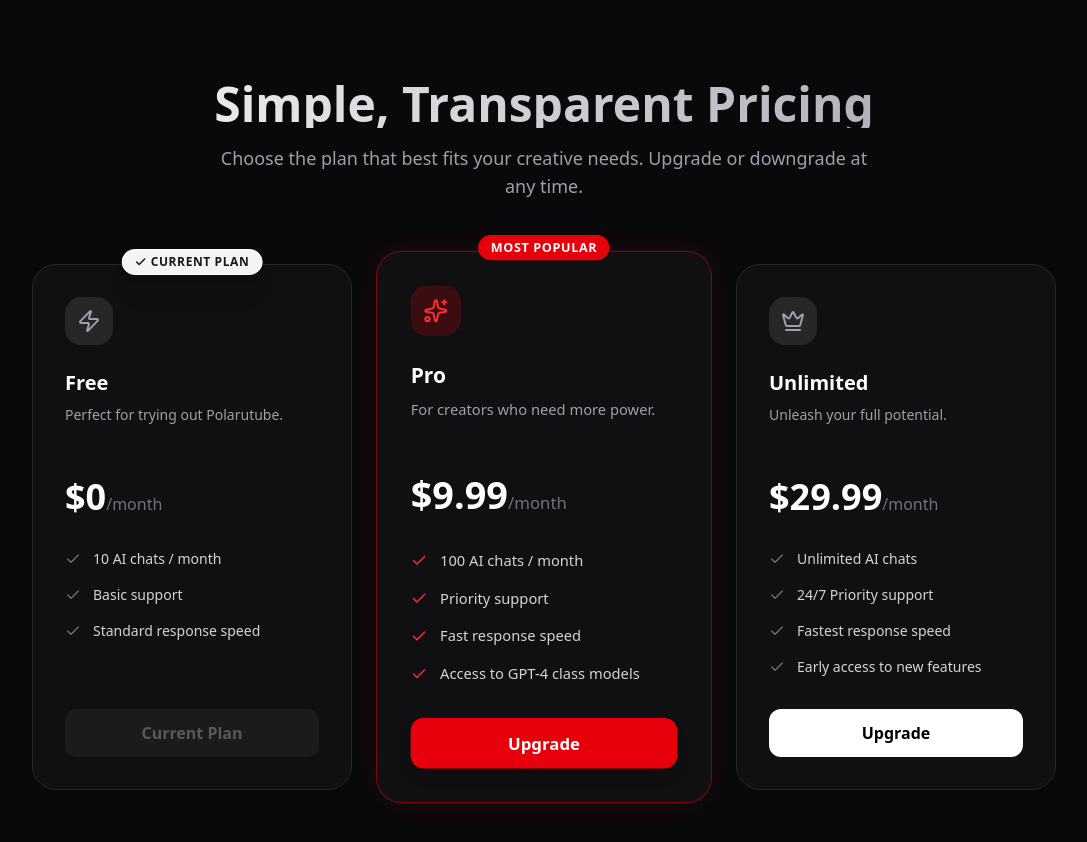
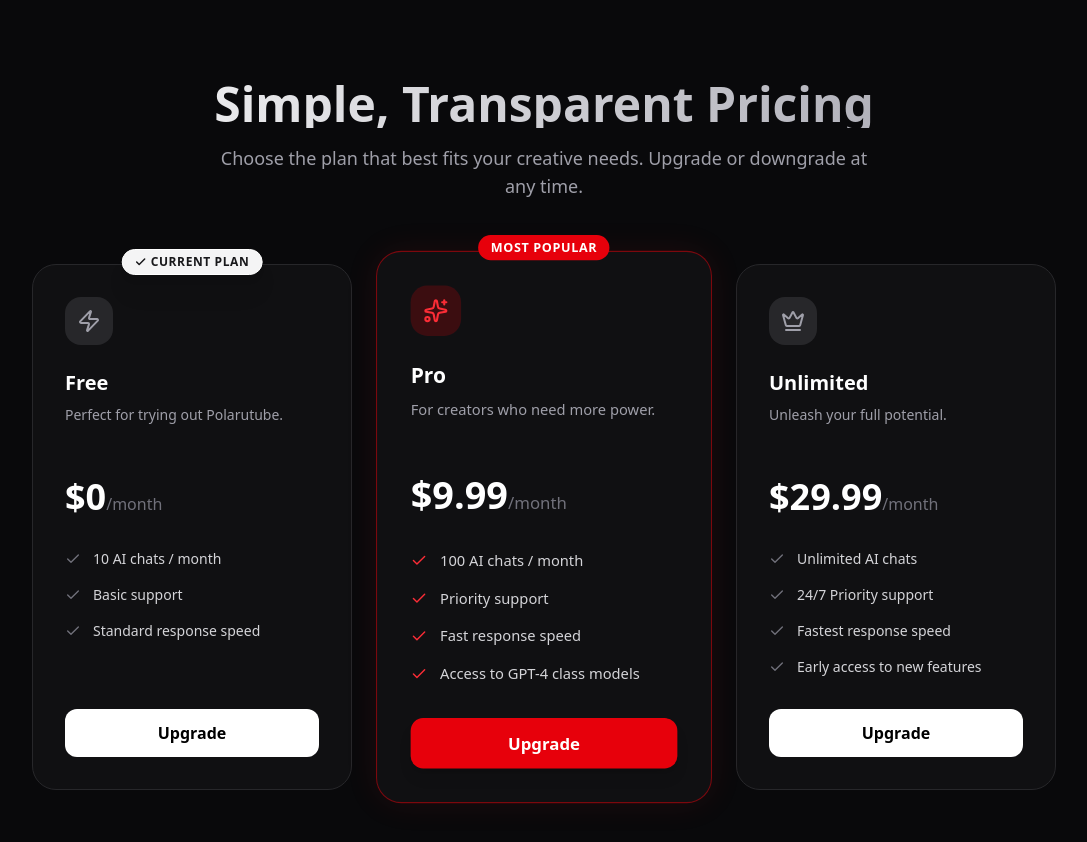
Before and after one commit to Rabique/gemini-wrapper, a Next.js app: page /pricing in a window 1280 px wide. Shown: the top 842 px of the page, without its empty margins (96-1183 px from the left). Built offline with nearby package versions, Linux system fonts and the light colour scheme; no server answers.

Commit message:
update ui

```diff
--- a/app/pricing/page.tsx
+++ b/app/pricing/page.tsx
@@ -152,18 +152,14 @@ export default function PricingPage() {
                             </div>
 
                             <button
-                                onClick={() => plan.id === currentPlan ? {} : handleUpgrade(plan.id)}
-                                disabled={!!loadingId || plan.id === currentPlan}
-                                className={`w-full py-3 rounded-xl font-semibold transition-all ${plan.id === currentPlan
-                                    ? 'bg-zinc-800 text-zinc-400 cursor-default'
-                                    : plan.popular
+                                onClick={() => handleUpgrade(plan.id)}
+                                disabled={!!loadingId}
+                                className={`w-full py-3 rounded-xl font-semibold transition-all ${plan.popular
                                         ? 'bg-red-600 hover:bg-red-500 text-white shadow-lg hover:shadow-red-600/20'
                                         : 'bg-white hover:bg-zinc-200 text-black'
                                     } disabled:opacity-50 disabled:cursor-not-allowed`}
                             >
-                                {loadingId === plan.id ? 'Loading...' : (
-                                    plan.id === currentPlan ? 'Current Plan' : 'Upgrade'
-                                )}
+                                {loadingId === plan.id ? 'Loading...' : 'Upgrade'}
                             </button>
                         </div>
                     ))}
--- a/components/dashboard/Navbar.tsx
+++ b/components/dashboard/Navbar.tsx
@@ -40,8 +40,7 @@ export const Navbar = () => {
             </div>
 
             <div className="flex items-center gap-4">
-                {/* Upgrade Button for Free Users */}
-                {currentPlan === 'free' && (
+                {/* Upgrade Button - Always Visible */}
                 <Link
                     href="/pricing"
                     className="flex items-center gap-2 px-4 py-1.5 bg-red-600 hover:bg-red-500 text-white text-xs font-bold rounded-lg transition-all shadow-lg shadow-red-600/20 group"
@@ -49,7 +48,6 @@ export const Navbar = () => {
                     <ArrowUpCircle size={14} className="group-hover:rotate-12 transition-transform" />
                     Upgrade
                 </Link>
-                )}
 
                 {/* Credits display */}
                 <div className="flex items-center gap-2 px-3 py-1.5 bg-zinc-900 border border-zinc-800 rounded-full">
```
Lines whose indentation alone changed are shown as unchanged.
